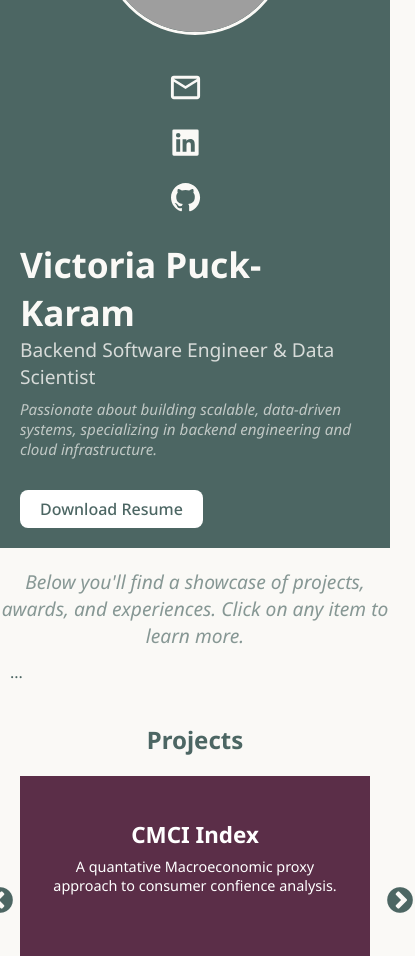
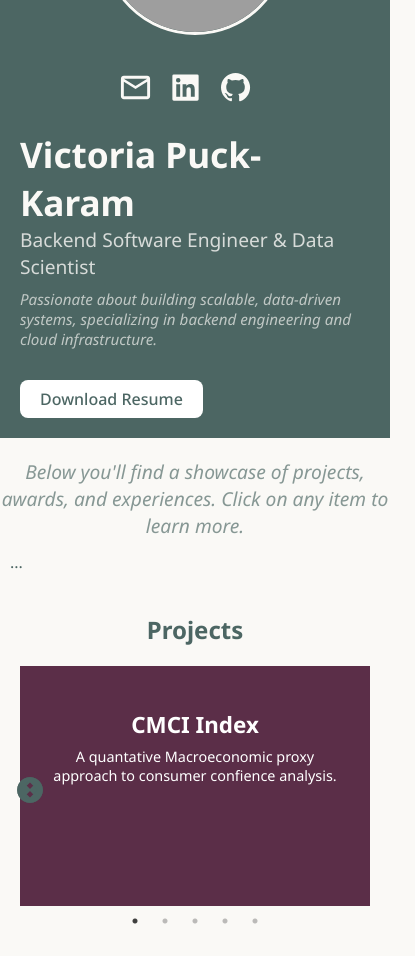
Before and after one commit to victoriapuck15/victoriapuckkaram, a React (Create React App) app in the folder vpk/vpk-portfolio/: page / in a window 390 px wide. Shown: the part 171-1127 px from the top of the page, 415 px wide, since content can reach past the window. Built offline with nearby package versions, Linux system fonts and the light colour scheme; grey boxes are pictures that could not be loaded.

Commit message:
more mobile render adjustments

```diff
--- a/vpk/vpk-portfolio/src/App.css
+++ b/vpk/vpk-portfolio/src/App.css
@@ -152,7 +152,7 @@ body {
 
   /* Make social icons horizontal below the text */
   .social-icons {
-    flex-direction: row;
+    flex-direction: row !important; /* force horizontal */
     justify-content: center;
     gap: 15px;
     margin-top: 10px;
@@ -359,7 +359,37 @@ body {
   z-index: 2;
 }
 
+/* Mobile adjustments for slider arrows */
+@media (max-width: 768px) {
+  /* Mobile text wrapping for section intro */
+.section-intro {
+  max-width: 100%;
+  word-wrap: break-word;
+  white-space: normal;
+  text-align: center;
+  margin: 0 auto 1rem auto; /* centers and gives small spacing below */
+  font-size: 1rem; /* adjust if needed for readability */
+}
 
+  .slick-prev,
+  .slick-next {
+    left: 5px !important;    /* bring arrows inside slider */
+    right: 5px !important;   /* bring arrows inside slider */
+    font-size: 20px !important; /* smaller arrows for mobile */
+  }
+
+  .slick-prev {
+    z-index: 2;
+  }
+
+  .slick-next {
+    z-index: 2;
+  }
+
+  .slick-list {
+    overflow: hidden; /* prevent overflow on small screens */
+  }
+}
 .modal-overlay {
   position: fixed;
   top: 0;
--- a/vpk/vpk-portfolio/src/App.js
+++ b/vpk/vpk-portfolio/src/App.js
@@ -29,9 +29,9 @@ function App() {
       <HeroSection />
 <main className="content">
   <Section id="projects" title="">
-  <p className="section-intro">
-    Below you'll find a showcase of projects, awards, and experiences. Click on any item to learn more.
-  </p>
+<div className="section-intro">
+  Below you'll find a showcase of projects, awards, and experiences. Click on any item to learn more.
+</div>
   <div className="projects-wrapper">
     ...
   </div>
```
